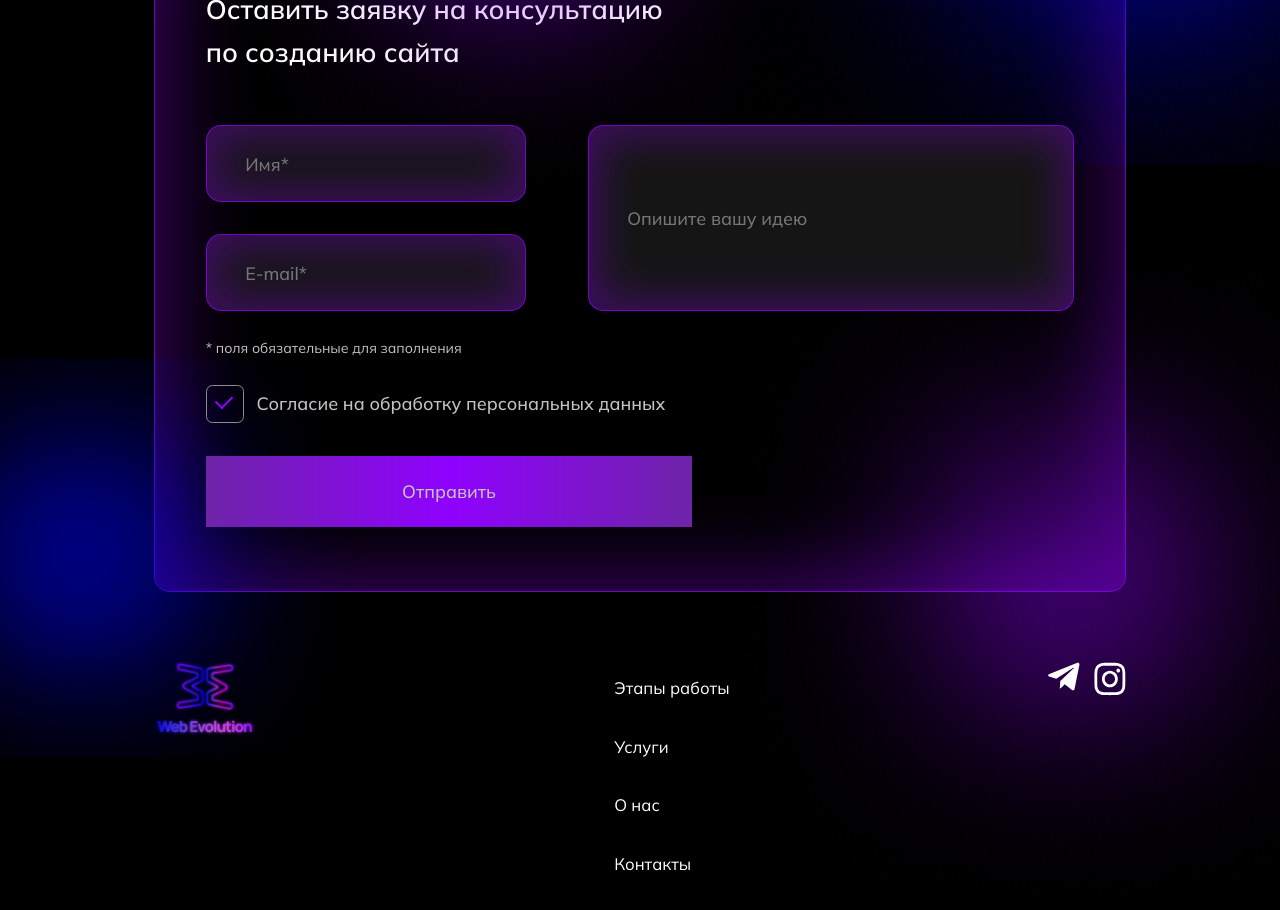
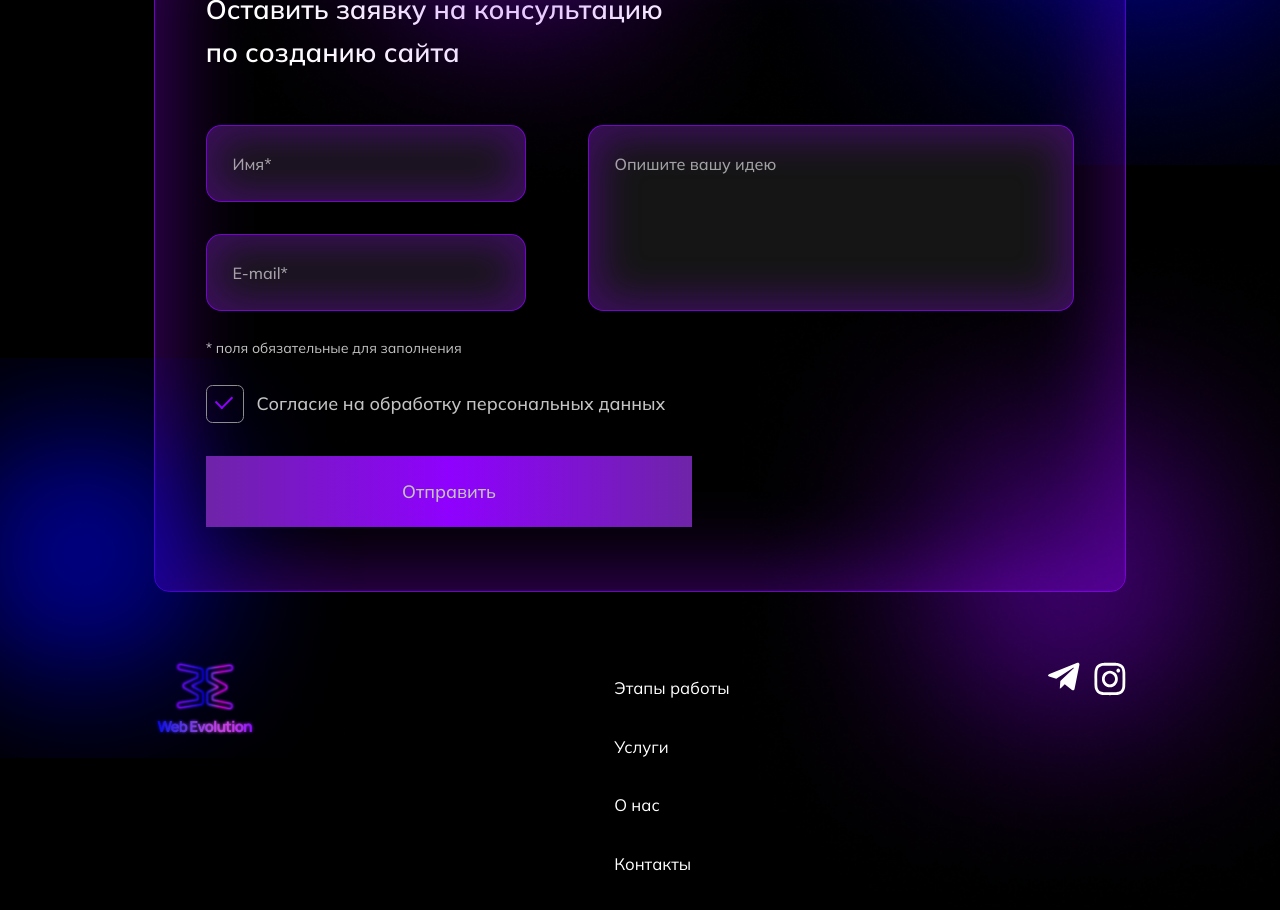
Before and after one commit to WebEvolutionApp/Front, a React (Vite) app: page / in a window 1280 px wide. Shown: the part 2400-3310 px from the top of the page. Built offline with nearby package versions, Linux system fonts and the light colour scheme.

Commit message:
various styles tuned

```diff
--- a/src/components/Form/Form.jsx
+++ b/src/components/Form/Form.jsx
@@ -1,6 +1,6 @@
 import React from "react";
 import s from "./styles.module.scss";
-import Input from "../ui/Input/Input";
+import TextArea from "../ui/TextArea/TextArea";
 import FormButton from "../ui/FormButton/FormButton";
 import ellipseOne from "../../assets/images/Ellipse3.png";
 import ellipseTwo from "../../assets/images/Ellipse2.png";
@@ -20,24 +20,25 @@ export function Form() {
           </div>
           <div className={s.form__inputsSection}>
             <div className={s.form__userInfo}>
-              <Input
+              <TextArea
                 placeholder="Имя*"
                 customClassName={s.input}
                 width="25vw"
                 height={"6vw"}
               />
-              <Input
+              <TextArea
                 placeholder="E-mail*"
                 customClassName={s.input}
                 width="25vw"
                 height={"6vw"}
               />
             </div>
-            <Input
+            <TextArea
               placeholder="Опишите вашу идею"
               customClassName={s.input}
               width="38vw"
               height={"14.5vw"}
+              maxLength={1000}
             />
           </div>
           <div className={s.form__requiredFields}>
--- a/src/components/ui/Input/styles.module.scss
+++ /dev/null
@@ -1,16 +0,0 @@
-.custom__input {
-    border-radius: 1.2vw;
-    border: 1px solid rgba($mainViolet, 0.8);
-    box-shadow: inset 0 0 3vw 1vw rgba(150, 0, 255, 0.3);
-    transition: transform 0.3s ease, background-color 0.3s ease;
-    z-index: 10;
-    background-color: rgb(21, 21, 21);
-    @include fontTitleFormInfo();
-    box-sizing: border-box;
-    padding: 1vw 0 1vw 3vw;
-
-}
-
-  .custom__input.filled {
-    box-shadow: none;
-  }
--- a/src/components/ui/Input/Input.jsx
+++ b/src/components/ui/TextArea/TextArea.jsx
@@ -2,11 +2,12 @@ import React, { useState } from 'react';
 import s from './styles.module.scss';
 import classNames from 'classnames';
 
-const Input = ({
+const TextArea = ({
   placeholder = 'Введите текст',
   customClassName,
   width,
-  height
+  height,
+  maxLength
 }) => {
   const [value, setValue] = useState('');
 
@@ -15,9 +16,9 @@ const Input = ({
   };
 
   return (
-    <input
+    <textarea
       className={classNames(
-        s.custom__input,
+        s.custom__textarea,
         customClassName,
         { [s.filled]: value }
       )}
@@ -25,8 +26,9 @@ const Input = ({
       placeholder={placeholder}
       value={value}
       onChange={handleChange}
+      maxLength={maxLength}
     />
   );
 };
 
-export default Input;
+export default TextArea;
--- /dev/null
+++ b/src/components/ui/TextArea/styles.module.scss
@@ -0,0 +1,34 @@
+.custom__textarea {
+  border-radius: 1.2vw;
+  border: 1px solid rgba($mainViolet, 0.8);
+  box-shadow: inset 0 0 3vw 1vw rgba(150, 0, 255, 0.3);
+  transition: transform 0.3s ease, background-color 0.3s ease;
+  z-index: 10;
+  background-color: rgb(21, 21, 21);
+  @include fontTitleFormInfo();
+  box-sizing: border-box;
+  padding: 1vw 2vw 1vw 3vw;
+  resize: none;
+  overflow: auto;
+  display: block;
+  line-height: 1.5;
+
+
+  &::placeholder {
+    color: rgba(255, 255, 255, 0.6);
+    font-size: 0.9em;
+    position: absolute;
+    top: 0;
+    left: 0;
+    padding: 2vw 0 0 2vw;
+    pointer-events: none;
+  }
+
+  &:focus::placeholder {
+    opacity: 0;
+  }
+}
+
+.custom__textarea.filled {
+  box-shadow: none;
+}
```
Also changed, not shown: src/components/Form/styles.module.scss (line endings or trailing spaces).
